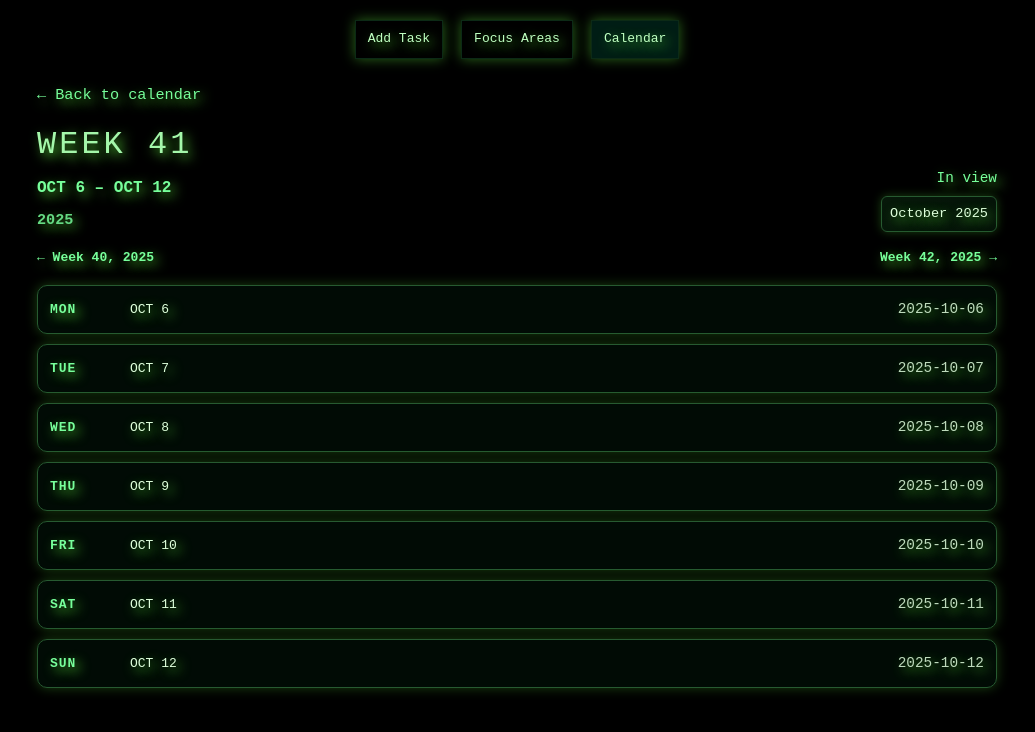
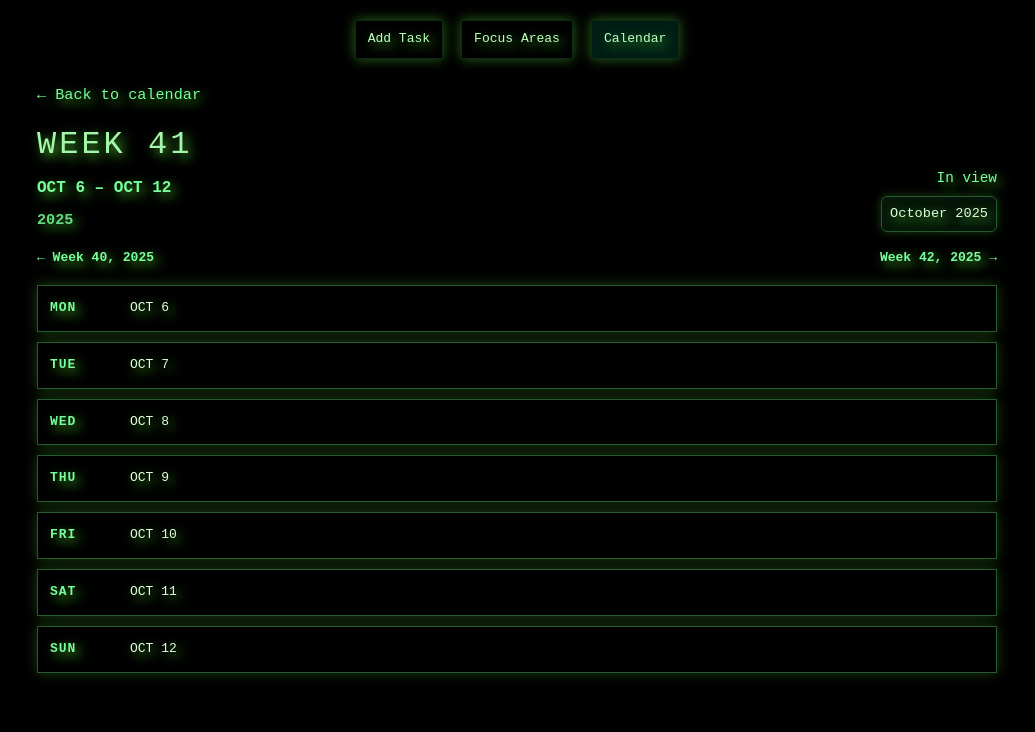
Before and after one commit to WilmerKopernikus/day-planner-matrix, an Angular app: page /calendar/2025/week/41 in a window 1280 px wide. Shown: the top 732 px of the page, without its empty margins (123-1158 px from the left). Built offline with nearby package versions, Linux system fonts and the light colour scheme.

Commit message:
some small style changes

```diff
--- a/src/app/calendar/calendar.component.css
+++ b/src/app/calendar/calendar.component.css
@@ -77,7 +77,6 @@
 .week-row {
   align-items: stretch;
   padding: 2px;
-  border-radius: 6px;
   text-decoration: none;
   color: inherit;
   transition: background-color 0.2s ease, outline-color 0.2s ease;
@@ -85,7 +84,7 @@
 
 .week-row:hover,
 .week-row:focus-visible {
-  background: linear-gradient(135deg, rgba(7, 26, 10, 0.95), rgba(5, 19, 9, 0.9));
+  background-color: rgba(0, 0, 0);
   outline: 1px solid #77ff9b;
   outline-offset: 2px;
 }
--- a/src/app/calendar/week-view.component.css
+++ b/src/app/calendar/week-view.component.css
@@ -121,9 +121,8 @@
 
 .day-card {
   border: 1px solid #275a31;
-  background: rgba(2, 14, 6, 0.85);
+  background: rgb(0, 0, 0);
   padding: 12px;
-  border-radius: 10px;
   display: grid;
   grid-template-columns: 80px 1fr 1fr;
   align-items: baseline;
--- a/src/app/calendar/week-view.component.html
+++ b/src/app/calendar/week-view.component.html
@@ -27,7 +27,6 @@
     <article *ngFor="let day of vm.days" class="day-card" role="listitem">
       <p class="day-label">{{ day.label }}</p>
       <p class="day-date">{{ day.dateLabel }}</p>
-      <p class="day-iso">{{ day.isoDate }}</p>
     </article>
   </div>
 </section>
```
